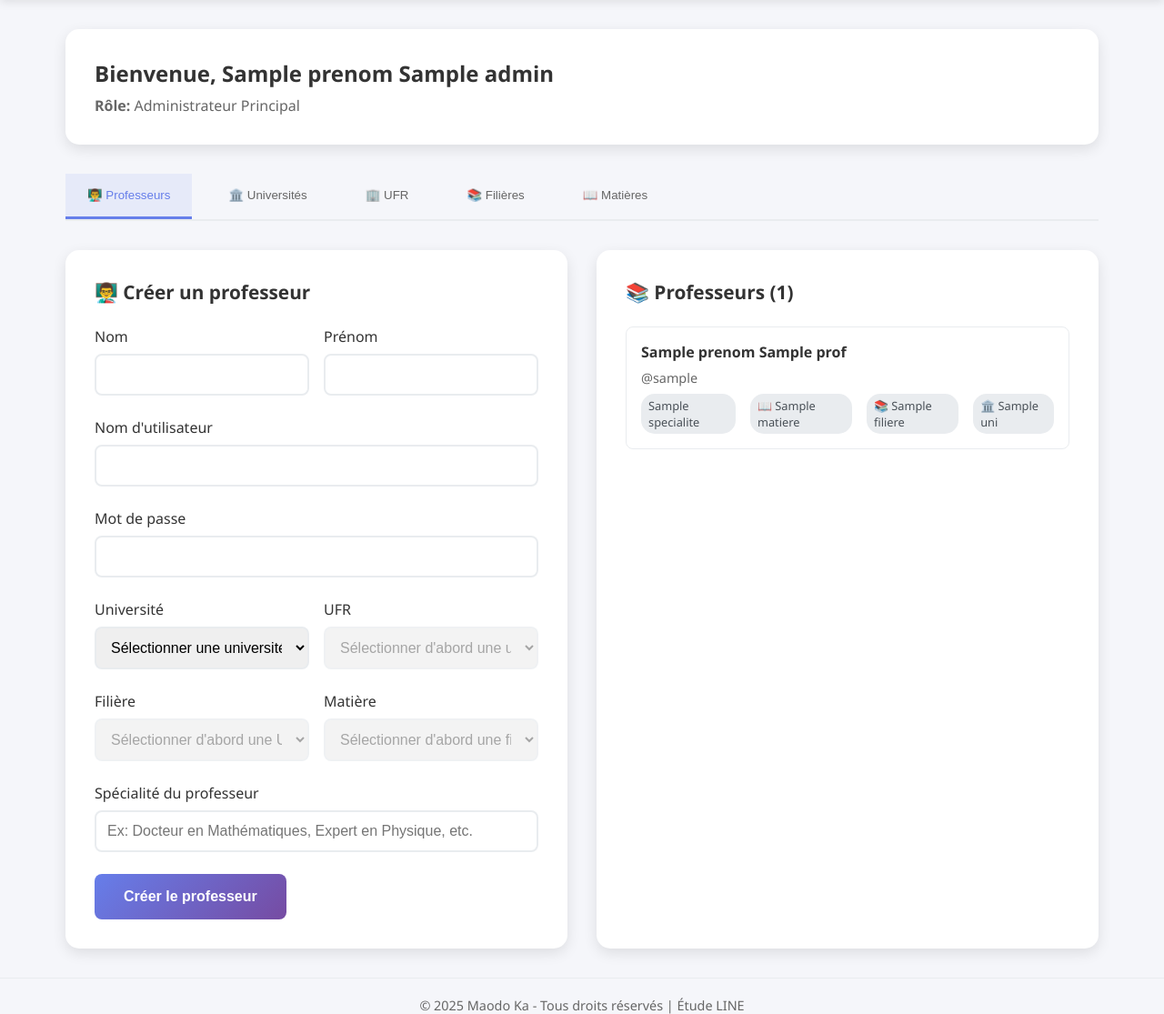
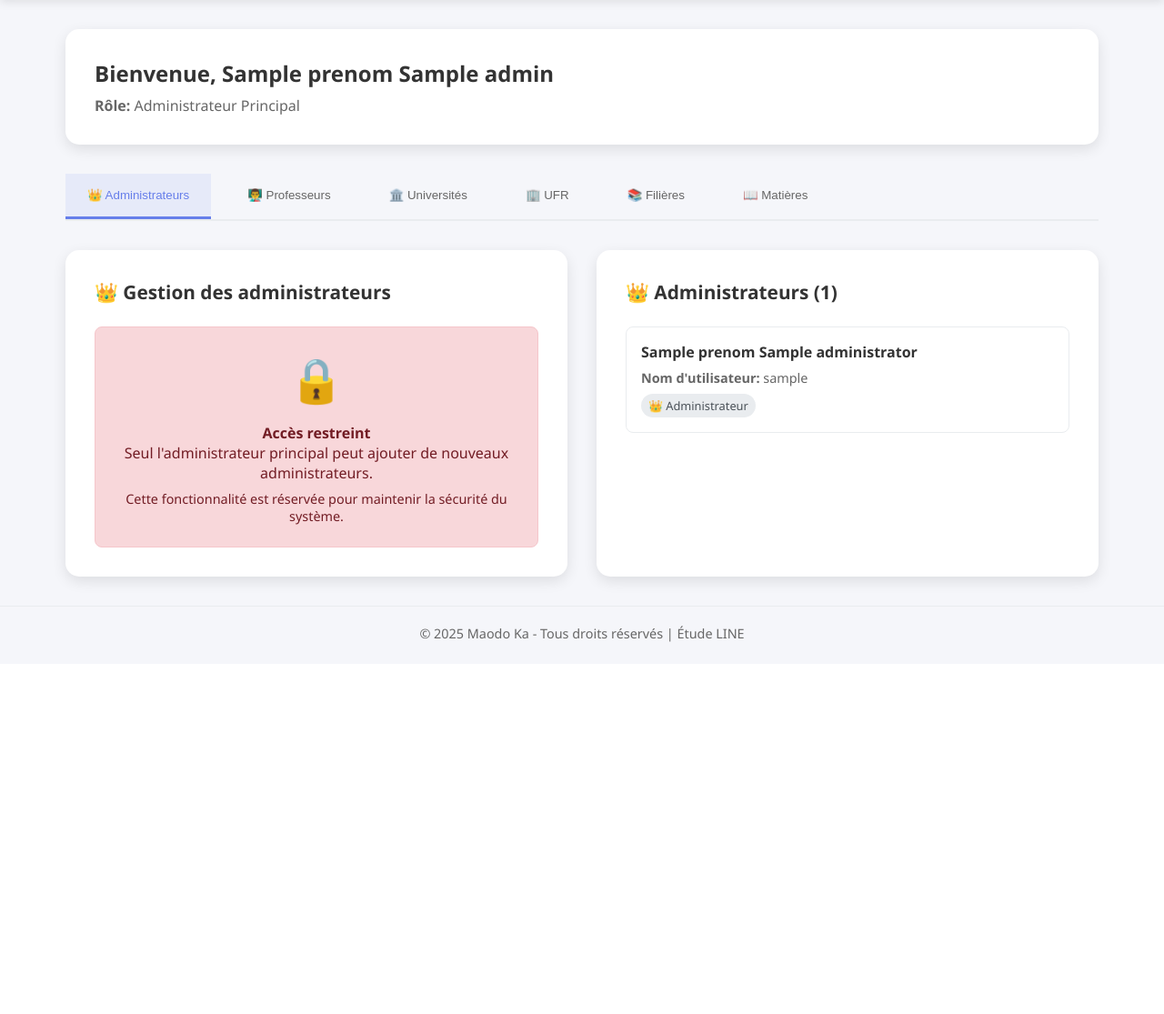
Before and after one commit to maodok595-ai/Etude-line, a FastAPI app: template templates/dashboard_admin.html in a window 1280 px wide. Shown: the part 70-1185 px from the top of the page at 91% size. After the commit the page ends 776 px from the top, so only its background shows below. Run offline with FastAPI, Linux system fonts and the light colour scheme; the template is opened without the code that fills it: most values are stand-ins (such as "Sample title", 1, 10 or a date in 2020).

Commit message:
Add ability for the main administrator to add new administrators
Add a new endpoint and UI elements allowing the principal administrator to create new administrator accounts, with restrictions in place to prevent other administrators from performing this action.

Replit-Commit-Author: Agent
Replit-Commit-Session-Id: 0b2c735e-8ec1-44ef-a90e-403c6c6f9619
Replit-Commit-Checkpoint-Type: full_checkpoint
Replit-Commit-Screenshot-Url: https://storage.googleapis.com/screenshot-production-us-central1/9f9978e6-1183-43a1-aefc-9f697a28e10e/0b2c735e-8ec1-44ef-a90e-403c6c6f9619/2QpIhwg

```diff
--- a/main.py
+++ b/main.py
@@ -1033,6 +1033,9 @@ async def dashboard_admin(request: Request, admin_username: str = Depends(requir
     """Admin dashboard"""
     db = load_db()
 
+    # Get all administrators
+    admins = db["users"]["admin"]
+
     # Get all professors
     profs = db["users"]["prof"]
 
@@ -1047,12 +1050,51 @@ async def dashboard_admin(request: Request, admin_username: str = Depends(requir
     return templates.TemplateResponse("dashboard_admin.html", {
         "request": request,
         "admin": admin,
+        "admins": admins,
         "profs": profs,
         "universites": universites,
         "ufrs": ufrs,
         "filieres": filieres,
         "matieres": matieres
     })
+
+@app.post("/admin/create-admin")
+async def admin_create_admin(
+    request: Request,
+    nom: str = Form(...),
+    prenom: str = Form(...),
+    username: str = Form(...),
+    password: str = Form(...),
+    admin_username: str = Depends(require_admin)
+):
+    """Create a new administrator (only for principal admin)"""
+    db = load_db()
+
+    # Vérifier que seul l'admin principal peut créer des admins
+    if admin_username != "maodo_ka":
+        return RedirectResponse("/dashboard/admin?error=Seul l'administrateur principal peut créer des administrateurs", status_code=303)
+
+    # Vérifier si le nom d'utilisateur existe déjà
+    all_users = []
+    for role in ["prof", "etudiant", "admin"]:
+        all_users.extend(db["users"][role])
+
+    if any(user["username"] == username for user in all_users):
+        return RedirectResponse("/dashboard/admin?error=Ce nom d'utilisateur existe déjà", status_code=303)
+
+    # Créer le nouvel administrateur
+    new_admin = UserAdmin(
+        username=username,
+        password_hash=pwd_context.hash(password),
+        nom=nom,
+        prenom=prenom
+    )
+
+    # Ajouter à la base de données
+    db["users"]["admin"].append(new_admin.dict())
+    save_db(db)
+
+    return RedirectResponse("/dashboard/admin?success=Administrateur créé avec succès", status_code=303)
 
 @app.post("/admin/create-prof")
 async def admin_create_prof(
--- a/templates/dashboard_admin.html
+++ b/templates/dashboard_admin.html
@@ -306,7 +306,8 @@
         <!-- Navigation par onglets -->
         <div style="margin-bottom: 2rem;">
             <div style="display: flex; gap: 1rem; border-bottom: 2px solid #e9ecef;">
-                <button onclick="showTab('prof')" id="tab-prof" class="tab-btn active">👨‍🏫 Professeurs</button>
+                <button onclick="showTab('admin')" id="tab-admin" class="tab-btn active">👑 Administrateurs</button>
+                <button onclick="showTab('prof')" id="tab-prof" class="tab-btn">👨‍🏫 Professeurs</button>
                 <button onclick="showTab('universite')" id="tab-universite" class="tab-btn">🏛️ Universités</button>
                 <button onclick="showTab('ufr')" id="tab-ufr" class="tab-btn">🏢 UFR</button>
                 <button onclick="showTab('filiere')" id="tab-filiere" class="tab-btn">📚 Filières</button>
@@ -315,7 +316,93 @@
         </div>
 
         <!-- Contenu des onglets -->
-        <div id="content-prof" class="tab-content active">
+
+        <!-- Onglet Administrateurs -->
+        <div id="content-admin" class="tab-content active">
+            <div class="main-content">
+                <!-- Formulaire de création d'administrateur (réservé à l'admin principal) -->
+                {% if admin.username == 'maodo_ka' %}
+                <div class="card">
+                    <h3>👑 Créer un administrateur</h3>
+                    <div style="background: #fff3cd; border: 1px solid #ffeaa7; border-radius: 8px; padding: 1rem; margin-bottom: 1.5rem; color: #856404;">
+                        <strong>⚠️ Privilège d'administrateur principal</strong><br>
+                        Vous seul pouvez ajouter de nouveaux administrateurs.
+                    </div>
+                    <form action="/admin/create-admin" method="post">
+                        <div class="form-row">
+                            <div class="form-group">
+                                <label for="admin-nom">Nom</label>
+                                <input type="text" id="admin-nom" name="nom" required>
+                            </div>
+                            <div class="form-group">
+                                <label for="admin-prenom">Prénom</label>
+                                <input type="text" id="admin-prenom" name="prenom" required>
+                            </div>
+                        </div>
+
+                        <div class="form-group">
+                            <label for="admin-username">Nom d'utilisateur</label>
+                            <input type="text" id="admin-username" name="username" required>
+                        </div>
+
+                        <div class="form-group">
+                            <label for="admin-password">Mot de passe</label>
+                            <input type="password" id="admin-password" name="password" required>
+                        </div>
+
+                        <button type="submit" class="btn">Créer l'administrateur</button>
+                    </form>
+                </div>
+                {% else %}
+                <div class="card">
+                    <h3>👑 Gestion des administrateurs</h3>
+                    <div style="background: #f8d7da; border: 1px solid #f5c6cb; border-radius: 8px; padding: 1.5rem; text-align: center; color: #721c24;">
+                        <div style="font-size: 3rem; margin-bottom: 1rem;">🔒</div>
+                        <h4>Accès restreint</h4>
+                        <p>Seul l'administrateur principal peut ajouter de nouveaux administrateurs.</p>
+                        <p style="font-size: 0.9rem; margin-top: 0.5rem;">Cette fonctionnalité est réservée pour maintenir la sécurité du système.</p>
+                    </div>
+                </div>
+                {% endif %}
+
+                <!-- Liste des administrateurs -->
+                <div class="card">
+                    <h3>👑 Administrateurs ({{ admins|length }})</h3>
+                    <div class="prof-list">
+                        {% if admins %}
+                            {% for administrator in admins %}
+                            <div class="prof-item" style="{% if administrator.username == 'maodo_ka' %}border-left: 4px solid #f39c12; background: linear-gradient(135deg, #fff7e6, #ffeaa7);{% elif administrator.username == admin.username %}border-left: 4px solid #667eea;{% endif %}">
+                                <div class="prof-name">
+                                    {{ administrator.prenom }} {{ administrator.nom }}
+                                    {% if administrator.username == 'maodo_ka' %}
+                                        <span style="background: #f39c12; color: white; padding: 0.2rem 0.5rem; border-radius: 10px; font-size: 0.7rem; margin-left: 0.5rem;">PRINCIPAL</span>
+                                    {% elif administrator.username == admin.username %}
+                                        <span style="background: #667eea; color: white; padding: 0.2rem 0.5rem; border-radius: 10px; font-size: 0.7rem; margin-left: 0.5rem;">VOUS</span>
+                                    {% endif %}
+                                </div>
+                                <div class="prof-details">
+                                    <strong>Nom d'utilisateur:</strong> {{ administrator.username }}
+                                </div>
+                                <div class="prof-meta">
+                                    <span class="meta-tag">👑 Administrateur</span>
+                                    {% if administrator.username == 'maodo_ka' %}
+                                        <span class="meta-tag" style="background: #f39c12; color: white;">Administrateur Principal</span>
+                                    {% endif %}
+                                </div>
+                            </div>
+                            {% endfor %}
+                        {% else %}
+                            <div style="text-align: center; color: #666; padding: 2rem;">
+                                <p>👑 Aucun autre administrateur</p>
+                                <p>Vous êtes actuellement le seul administrateur du système.</p>
+                            </div>
+                        {% endif %}
+                    </div>
+                </div>
+            </div>
+        </div>
+
+        <div id="content-prof" class="tab-content">
             <div class="main-content">
                 <!-- Formulaire de création de professeur -->
                 <div class="card">
```
